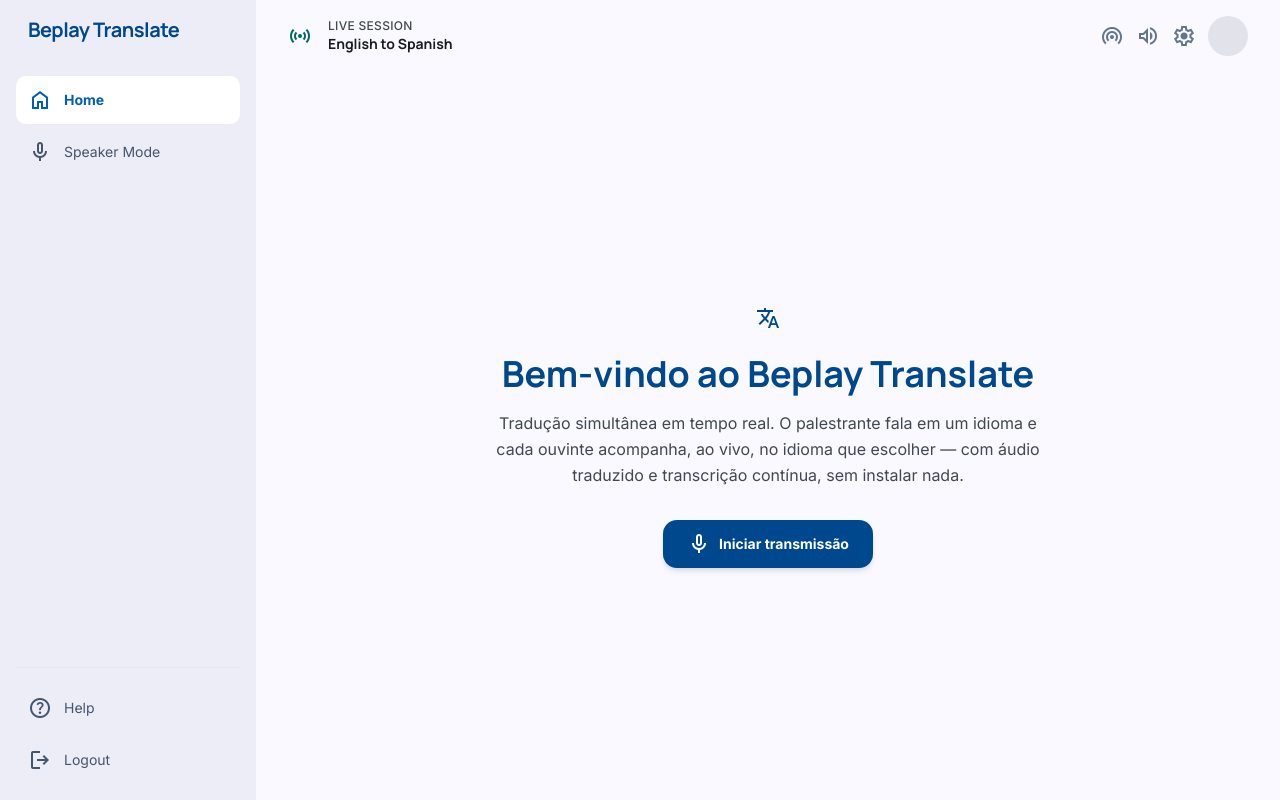
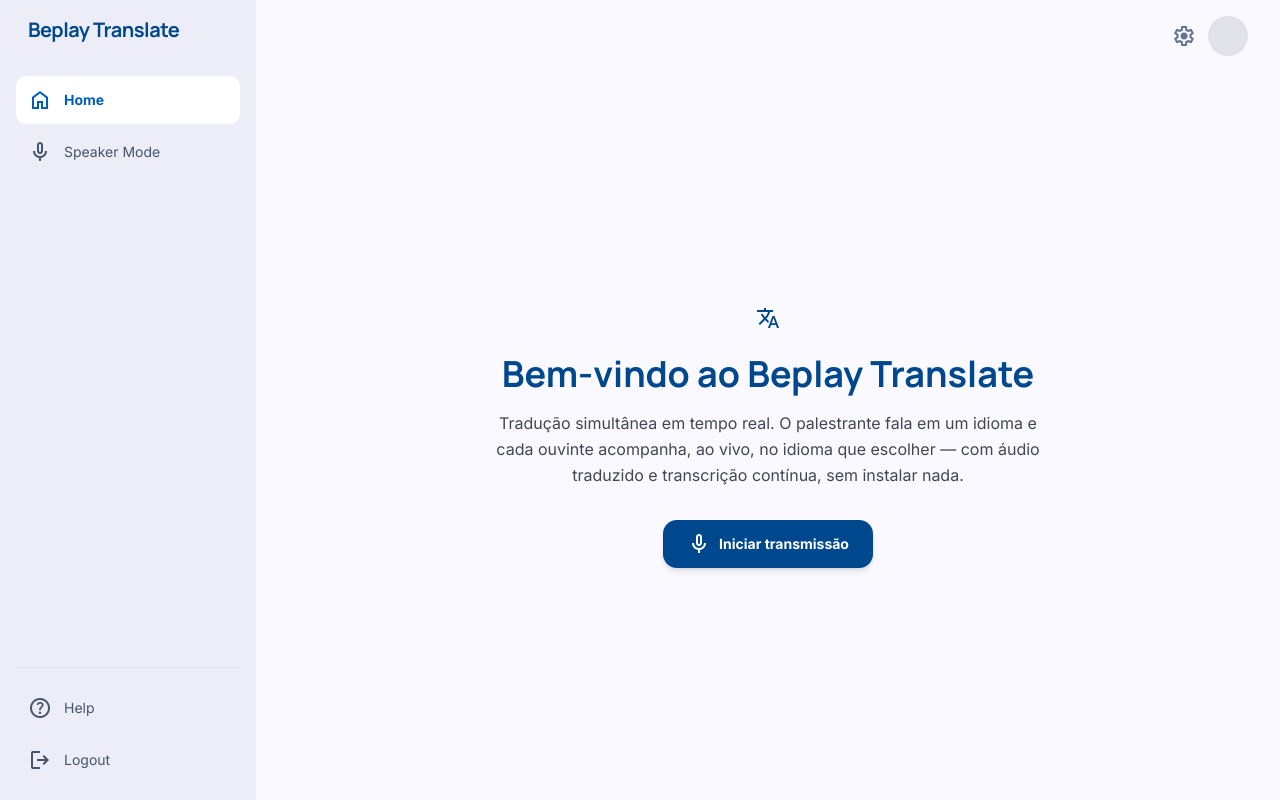
Before and after one commit to jgbotelho3/translate-real-time, a Next.js app: page / in a window 1280 px wide. Built offline with nearby package versions, Linux system fonts and the light colour scheme.

Commit message:
feat: add props for session info and connectivity icons in TopNav component

```diff
--- a/src/app/page.tsx
+++ b/src/app/page.tsx
@@ -9,7 +9,7 @@
       <Sidebar />
 
       <main className="flex flex-1 flex-col md:ml-64">
-        <TopNav />
+        <TopNav showSessionInfo={false} showConnectivityIcons={false} />
 
         <div className="flex flex-1 flex-col items-center justify-center gap-6 px-4 pb-44 pt-10 text-center md:p-8">
           <span
--- a/src/components/top-nav.tsx
+++ b/src/components/top-nav.tsx
@@ -1,4 +1,10 @@
-export function TopNav() {
+export function TopNav({
+  showSessionInfo = true,
+  showConnectivityIcons = true,
+}: {
+  showSessionInfo?: boolean
+  showConnectivityIcons?: boolean
+}) {
   return (
     <header className="sticky top-0 z-40 flex w-full items-center justify-between border-b border-transparent bg-[#f9f9ff]/90 px-4 py-3 backdrop-blur-sm md:px-8 md:py-4">
       {/* Mobile: brand logo */}
@@ -13,6 +19,7 @@
       </div>
 
       {/* Desktop: session info */}
+      {showSessionInfo && (
         <div className="hidden items-center gap-4 md:flex">
           <span
             className="material-symbols-outlined text-[#006a6a]"
@@ -21,7 +28,7 @@
             sensors
           </span>
           <div className="flex flex-col">
-          <span className="text-xs font-medium uppercase tracking-wide text-[#424752]">
+            <span className="text-xs font-medium tracking-wide text-[#424752] uppercase">
               LIVE SESSION
             </span>
             <span className="text-sm font-bold" style={{ fontFamily: 'Manrope, sans-serif' }}>
@@ -29,16 +36,21 @@
             </span>
           </div>
         </div>
+      )}
 
       {/* Right: icons + avatar */}
-      <div className="flex items-center gap-3">
+      <div className="ml-auto flex items-center gap-3">
         <div className="hidden items-center gap-3 text-slate-500 md:flex">
+          {showConnectivityIcons && (
+            <>
               <span className="material-symbols-outlined cursor-pointer transition-colors hover:text-[#005FB8]">
                 wifi_tethering
               </span>
               <span className="material-symbols-outlined cursor-pointer transition-colors hover:text-[#005FB8]">
                 volume_up
               </span>
+            </>
+          )}
           <span className="material-symbols-outlined cursor-pointer transition-colors hover:text-[#005FB8]">
             settings
           </span>
```
Lines whose indentation alone changed are shown as unchanged.
